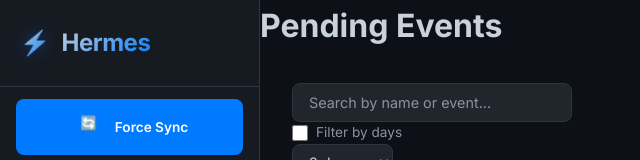
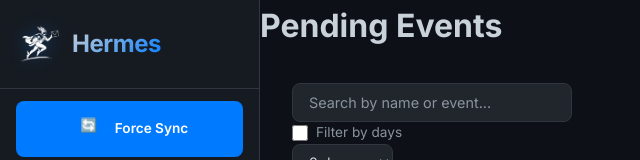
Before and after one commit to filipe-ferreira-vaz/Hermes, a website: page public/index.html in a window 1280 px wide. Shown: the top 160 px of the page, without its empty margins (0-640 px from the left). Drawn offline with Linux system fonts and the light colour scheme; no server answers.

Commit message:
Added logo :D

```diff
--- a/public/css/styles.css
+++ b/public/css/styles.css
@@ -141,6 +141,13 @@
   filter: drop-shadow(0 0 8px rgba(0, 123, 255, 0.4));
 }
 
+.sidebar-logo img.logo-icon {
+  width: 40px;
+  height: 40px;
+  object-fit: contain;
+  filter: drop-shadow(0 0 8px rgba(0, 123, 255, 0.4));
+}
+
 .sidebar-logo span,
 .sidebar-logo .logo-text {
   font-size: 1.5rem;
--- a/public/index.html
+++ b/public/index.html
@@ -15,7 +15,7 @@
   <!-- ═══════════════════════════════════════════ -->
   <aside id="sidebar">
     <div class="sidebar-logo">
-      <span class="logo-icon">⚡</span>
+      <img src="/Hermes-Logo.png" alt="Hermes logo" class="logo-icon">
       <span class="logo-text">Hermes</span>
     </div>
 
```
Also changed, not shown: Hermes-Logo.png (added), public/Hermes-Logo.png (added).
